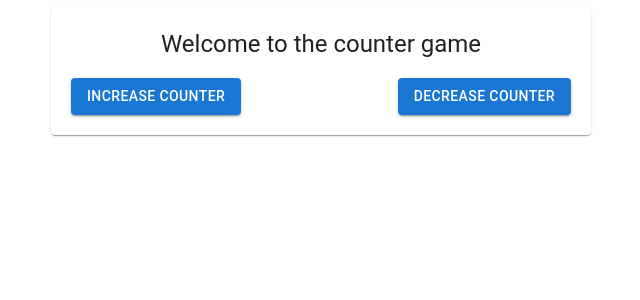
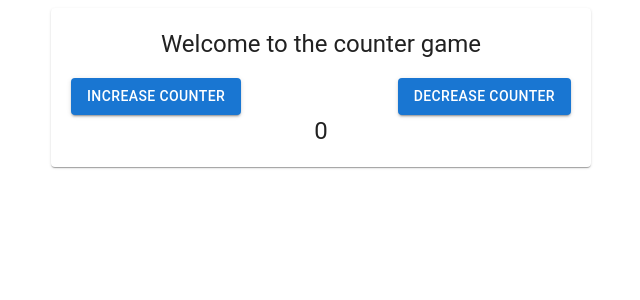
Before and after one commit to uday7981/counter-recoil, a React (Vite) app: page / in a window 1280 px wide. Shown: the top 300 px of the page, without its empty margins (319-959 px from the left). Built offline with nearby package versions, Linux system fonts and the light colour scheme.

Commit message:
added final changes

```diff
--- a/src/App.jsx
+++ b/src/App.jsx
@@ -5,7 +5,7 @@ import { Button, Card, Typography } from '@mui/material'
 
 
 function App() {
-  const [count, setCount] = useState(0)
+  const [count, setCount] = useState(0);
 
   return (
     <div
@@ -24,7 +24,7 @@ function App() {
 
         <br />
         <Buttons count={count} setCount={setCount} />
-        {/* <CounterComponent /> */}
+        <CounterComponent count={count} setCount={setCount} />
       </Card>
     </div >
 
@@ -48,7 +48,7 @@ function Buttons({ count, setCount }) {
 }
 
 
-function Increase(count, setCount) {
+function Increase({ count, setCount }) {
 
   return <div>
     <Button variant='contained' onClick={() => {
@@ -60,7 +60,7 @@ function Increase(count, setCount) {
 }
 
 
-function Decrease(count, setCount) {
+function Decrease({ count, setCount }) {
   return <div>
     <Button variant='contained' onClick={() => {
       setCount(count - 1)
@@ -71,9 +71,12 @@ function Decrease(count, setCount) {
 }
 
 
-function CounterComponent() {
+function CounterComponent({ count }) {
 
   return <div>
+    <Typography variant='h5' textAlign={"center"}>
+      {count}
+    </Typography>
 
   </div>
 
```
